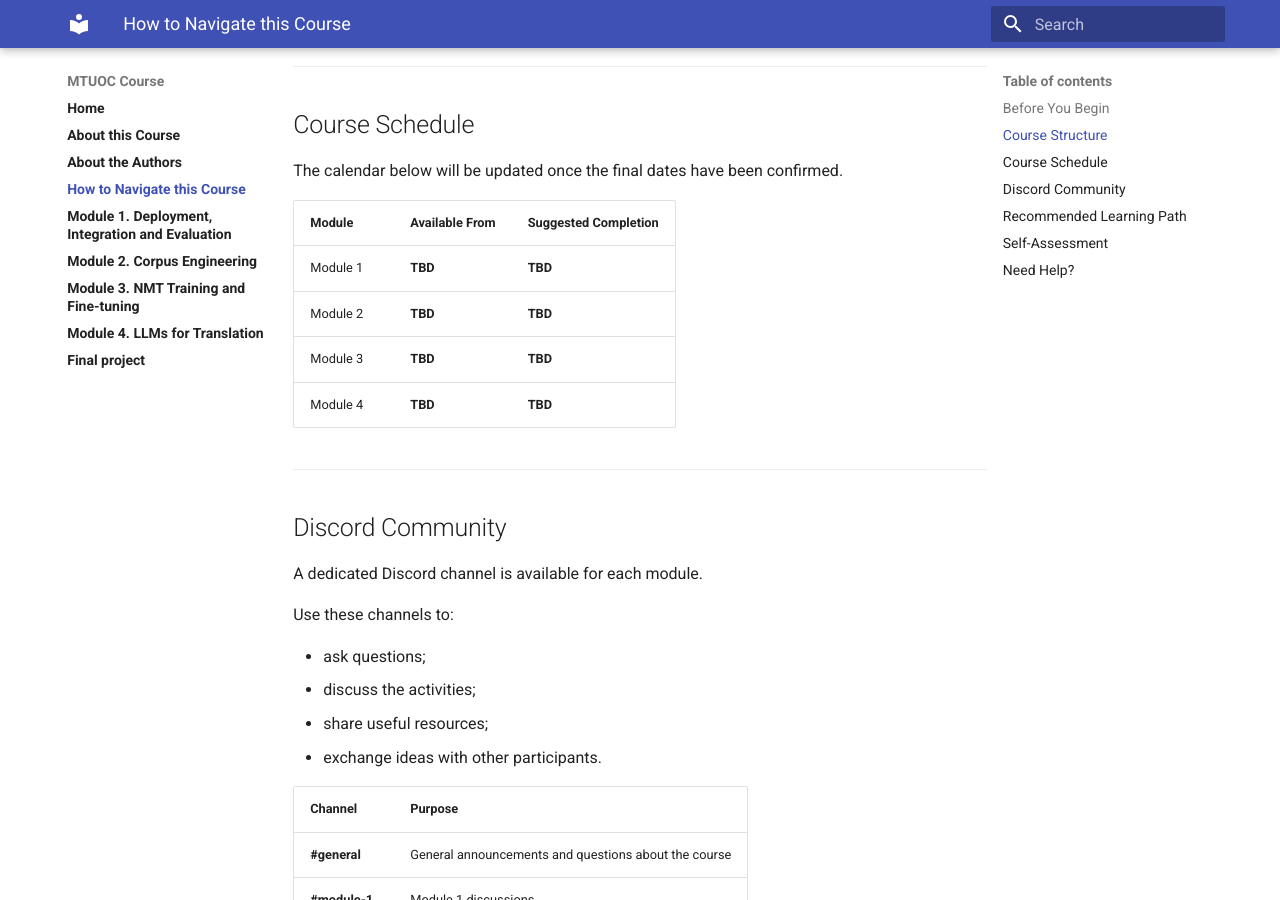
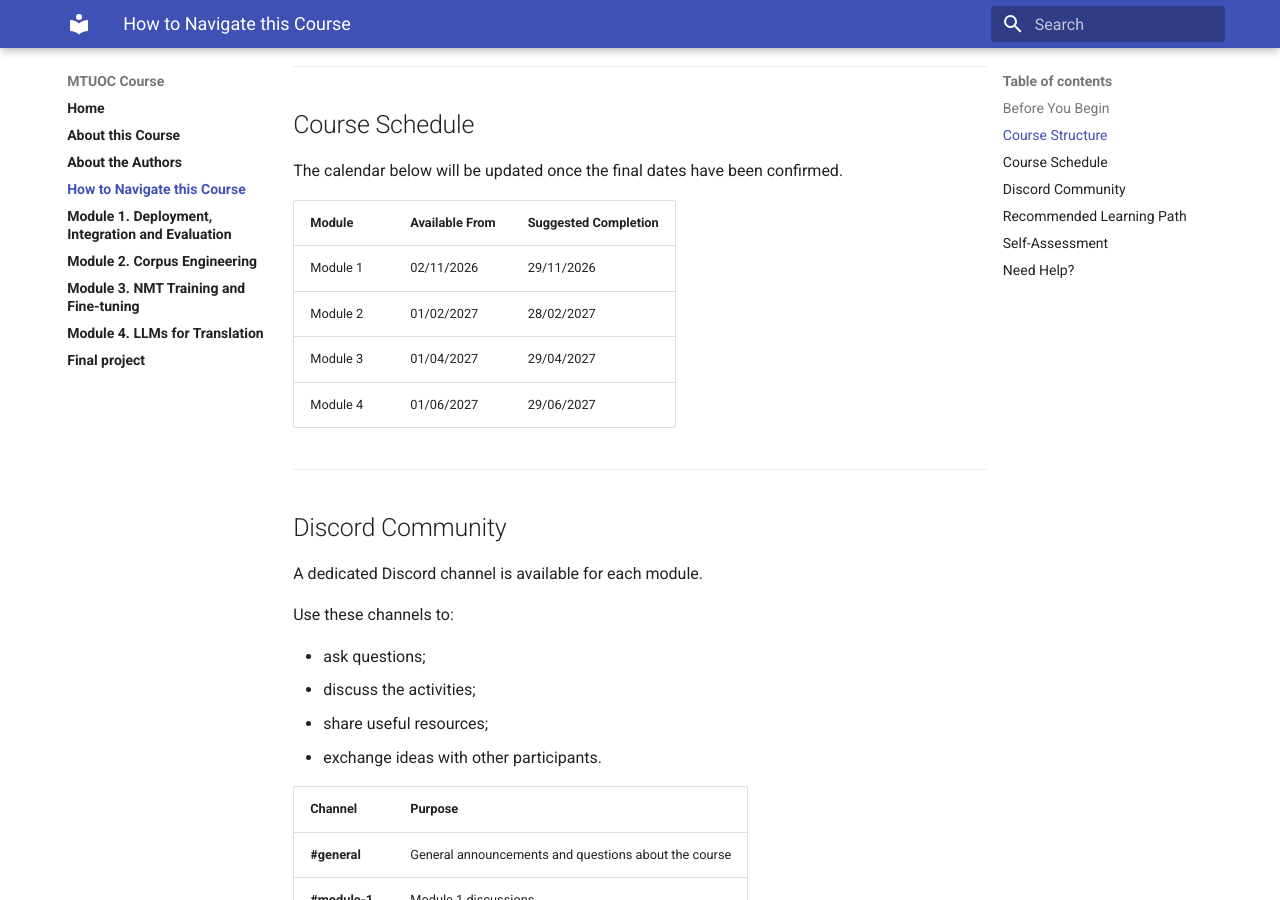
Before and after one commit to MTUOC-course/MTUOC-course, an MkDocs documentation site: the page built from docs/how-to-navigate.md, in a window 1280 px wide and 900 px high, scrolled down 1044 px. Built offline with MkDocs 1.6.1 and Material for MkDocs 9.7.7, drawn with Linux system fonts in a browser that asks for light colours.

Commit message:
Update how-to-navigate.md

```diff
--- a/docs/how-to-navigate.md
+++ b/docs/how-to-navigate.md
@@ -40,10 +40,10 @@ The calendar below will be updated once the final dates have been confirmed.
 
 | Module | Available From | Suggested Completion |
 | --- | --- | --- |
-| Module 1 | **TBD** | **TBD** |
-| Module 2 | **TBD** | **TBD** |
-| Module 3 | **TBD** | **TBD** |
-| Module 4 | **TBD** | **TBD** |
+| Module 1 | 02/11/2026 | 29/11/2026 |
+| Module 2 | 01/02/2027 | 28/02/2027 |
+| Module 3 | 01/04/2027 | 29/04/2027 |
+| Module 4 | 01/06/2027 | 29/06/2027 |
 
 ---
 
```
